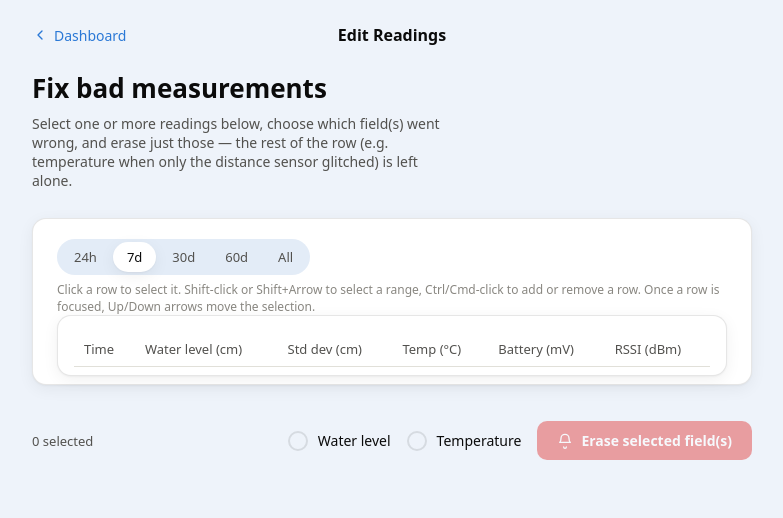
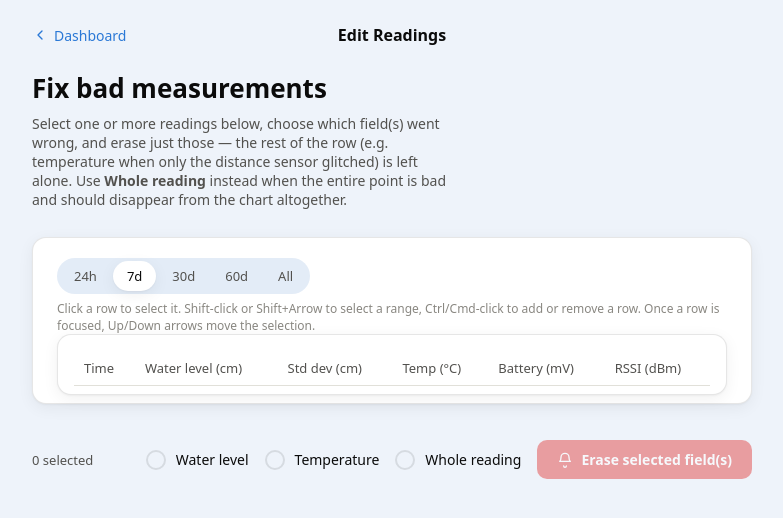
Before and after one commit to L-A-7/water-level-monitoring, a FastAPI app: template templates/admin_data_editor.html in a window 1280 px wide. Shown: the top 518 px of the page, without its empty margins (248-1031 px from the left). Run offline with FastAPI, Linux system fonts and the light colour scheme; the template is opened without the code that fills it, so the values that code supplies are empty.

Commit message:
Add "Whole reading" option to the admin data editor
A third erase mode alongside water-level/temperature: deletes the
entire reading row (water level, temp, battery, RSSI all at once)
for a point that's garbage across the board, rather than nulling one
field at a time. Mutually exclusive with the column-level checkboxes
in both the UI and the API (rejected with a validation error if
combined), and mirrors remove_reading.py's existing safety net by
backing up the DB file before any whole-reading deletion, since unlike
a field-null this is genuinely irreversible.

Also fixed the erase-status message getting stomped by updateToolbar()
resetting it to "N selected" right after being set.

```diff
--- a/db.py
+++ b/db.py
@@ -2,7 +2,7 @@ import os
 import sqlite3
 from collections.abc import Sequence
 from contextlib import contextmanager
-from datetime import datetime
+from datetime import datetime, timezone
 
 DB_PATH = os.environ.get("WATER_TANK_DB", os.path.join(os.path.dirname(__file__), "data", "water_tank.db"))
 
@@ -196,7 +196,9 @@ def get_readings_for_edit(conn, start_iso: str, end_iso: str):
 # since it's just the noise estimate of that same (bad) distance measurement
 # -- keeping it around after distance_cm is erased would be meaningless.
 # battery_mv/rssi are NOT NULL (rssi also lives on the shared requests row,
-# not per-reading) so they're intentionally not erasable here.
+# not per-reading) so they're intentionally not erasable here. "whole_reading"
+# isn't a column-null op at all -- see delete_readings() below -- so it has
+# no entry here.
 ERASABLE_FIELD_COLUMNS = {
     "water_level": ("distance_cm", "distance_std_cm"),
     "temperature": ("chip_temp_c",),
@@ -214,6 +216,36 @@ def erase_reading_fields(conn, ids: list[int], fields: Sequence[str]) -> int:
         ids,
     )
     return cur.rowcount
+
+
+def delete_readings(conn, ids: list[int]) -> int:
+    """Drop entire reading row(s) -- the "whole reading" erase option, for a
+    point that's garbage across the board (not just one bad field). Doesn't
+    touch the parent requests row, so a shared rssi stays intact for any
+    other reading still in that request's backlog."""
+    if not ids:
+        return 0
+    id_placeholders = ", ".join("?" for _ in ids)
+    cur = conn.execute(f"DELETE FROM readings WHERE id IN ({id_placeholders})", ids)
+    return cur.rowcount
+
+
+def backup_before_delete() -> str:
+    # Same approach as remove_reading.py's backup_db() -- whole-reading
+    # deletion is irreversible, so snapshot the file first. Uses its own
+    # connections outside of get_connection()'s transaction handling since
+    # sqlite3's backup API needs to run against the live file, not a
+    # yet-to-be-committed transaction.
+    ts = datetime.now(timezone.utc).strftime("%Y%m%dT%H%M%SZ")
+    backup_path = f"{DB_PATH}.backup-{ts}"
+    src = sqlite3.connect(DB_PATH)
+    dst = sqlite3.connect(backup_path)
+    try:
+        src.backup(dst)
+    finally:
+        dst.close()
+        src.close()
+    return backup_path
 
 
 def get_desired_config(conn) -> tuple[int | None, int | None]:
--- a/main.py
+++ b/main.py
@@ -305,8 +305,13 @@ def get_admin_edit_readings(start: str | None = None, end: str | None = None):
 
 @app.post("/watertank/api/admin/erase-fields", dependencies=[Depends(require_admin)])
 def post_admin_erase_fields(body: EraseFieldsIn):
-    with db.get_connection() as conn:
-        updated = db.erase_reading_fields(conn, body.ids, body.fields)
+    if "whole_reading" in body.fields:
+        db.backup_before_delete()
+        with db.get_connection() as conn:
+            updated = db.delete_readings(conn, body.ids)
+    else:
+        with db.get_connection() as conn:
+            updated = db.erase_reading_fields(conn, body.ids, body.fields)
     return {"updated": updated}
 
 
--- a/static/css/style.css
+++ b/static/css/style.css
@@ -895,6 +895,15 @@ footer a:hover {
   color: var(--text-muted);
 }
 
+.check-row:has(input:disabled) {
+  cursor: default;
+  color: var(--text-muted);
+}
+
+.check-row input:disabled + .check-mark {
+  opacity: 0.4;
+}
+
 .check-mark-disabled {
   opacity: 0.5;
 }
@@ -1058,6 +1067,11 @@ table.editor-table tbody tr.active-row {
   flex: none;
 }
 
+.check-row-danger input[type="checkbox"]:checked + .check-mark {
+  background: var(--series-2);
+  border-color: var(--series-2);
+}
+
 .btn-save.tone-danger {
   background: var(--series-2);
 }
--- a/static/js/admin_data_editor.js
+++ b/static/js/admin_data_editor.js
@@ -56,10 +56,30 @@ async function loadRange(rangeKey) {
 }
 
 function rowSelectedFields() {
+  if (document.getElementById("erase-whole-reading").checked) return ["whole_reading"];
   const fields = [];
   if (document.getElementById("erase-water-level").checked) fields.push("water_level");
   if (document.getElementById("erase-temperature").checked) fields.push("temperature");
   return fields;
+}
+
+function eraseButtonLabel() {
+  return rowSelectedFields().includes("whole_reading") ? "Delete selected reading(s)" : "Erase selected field(s)";
+}
+
+// "Whole reading" wipes everything on the row, so it doesn't make sense to
+// combine with the column-level checkboxes -- keep them mutually exclusive.
+function onWholeReadingChange() {
+  const whole = document.getElementById("erase-whole-reading").checked;
+  const waterCb = document.getElementById("erase-water-level");
+  const tempCb = document.getElementById("erase-temperature");
+  waterCb.disabled = whole;
+  tempCb.disabled = whole;
+  if (whole) {
+    waterCb.checked = false;
+    tempCb.checked = false;
+  }
+  updateToolbar();
 }
 
 function updateToolbar() {
@@ -76,7 +96,7 @@ function resetConfirm() {
   const button = document.getElementById("erase-button");
   button.classList.remove("confirm-pending");
   if (!button.disabled) {
-    button.lastChild.textContent = "Erase selected field(s)";
+    button.lastChild.textContent = eraseButtonLabel();
   }
 }
 
@@ -184,6 +204,10 @@ async function onEraseClick() {
     if (!res.ok) throw new Error(`HTTP ${res.status}`);
 
     const idSet = new Set(ids);
+    const wholeReading = fields.includes("whole_reading");
+    if (wholeReading) {
+      readings = readings.filter((r) => !idSet.has(r.id));
+    } else {
       for (const r of readings) {
         if (!idSet.has(r.id)) continue;
         if (fields.includes("water_level")) {
@@ -192,12 +216,17 @@ async function onEraseClick() {
         }
         if (fields.includes("temperature")) r.chip_temp_c = null;
       }
+    }
     selectedIds.clear();
-    document.getElementById("editor-status").textContent = "Erased.";
+    anchorIndex = null;
+    activeIndex = null;
     renderTable();
+    // after renderTable(), since updateToolbar() (called from within it)
+    // would otherwise immediately overwrite this with "0 selected"
+    document.getElementById("editor-status").textContent = wholeReading ? "Deleted." : "Erased.";
   } catch (err) {
+    updateToolbar();
     document.getElementById("editor-status").textContent = "Failed to erase — try again.";
-    updateToolbar();
   }
 }
 
@@ -207,6 +236,7 @@ document.addEventListener("DOMContentLoaded", () => {
   });
   document.getElementById("erase-water-level").addEventListener("change", updateToolbar);
   document.getElementById("erase-temperature").addEventListener("change", updateToolbar);
+  document.getElementById("erase-whole-reading").addEventListener("change", onWholeReadingChange);
   document.getElementById("erase-button").addEventListener("click", onEraseClick);
   document.getElementById("editor-table-wrap").addEventListener("keydown", onTableKeydown);
 
--- a/templates/admin_data_editor.html
+++ b/templates/admin_data_editor.html
@@ -23,6 +23,8 @@
       <p class="settings-subtitle">
         Select one or more readings below, choose which field(s) went wrong, and erase just those
         &mdash; the rest of the row (e.g. temperature when only the distance sensor glitched) is left alone.
+        Use <strong>Whole reading</strong> instead when the entire point is bad and should disappear
+        from the chart altogether.
       </p>
 
       <section class="settings-card">
@@ -73,6 +75,11 @@
         <span class="check-mark"></span>
         Temperature
       </label>
+      <label class="check-row check-row-danger">
+        <input type="checkbox" id="erase-whole-reading" />
+        <span class="check-mark"></span>
+        Whole reading
+      </label>
       <button class="btn-save tone-danger" type="button" id="erase-button" disabled>
         <svg viewBox="0 0 24 24" width="16" height="16" fill="none" stroke="currentColor" stroke-width="2" stroke-linecap="round" stroke-linejoin="round"><path d="M6 8a6 6 0 0 1 12 0c0 5 2 6 2 6H4s2-1 2-6"/><path d="M10 21a2 2 0 0 0 4 0"/></svg>
         Erase selected field(s)
```
Also changed, not shown: schemas.py (+14 -4 lines). Lines whose indentation alone changed are shown as unchanged.
